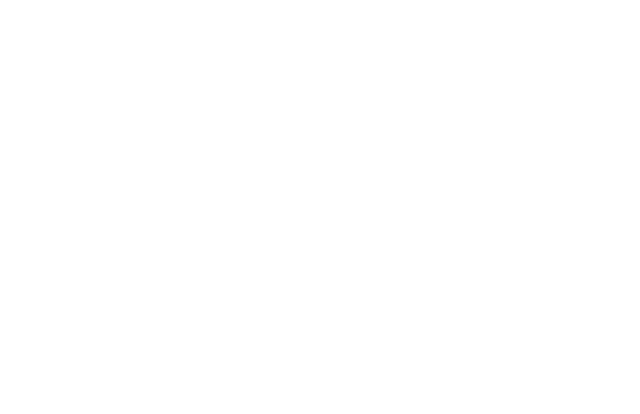
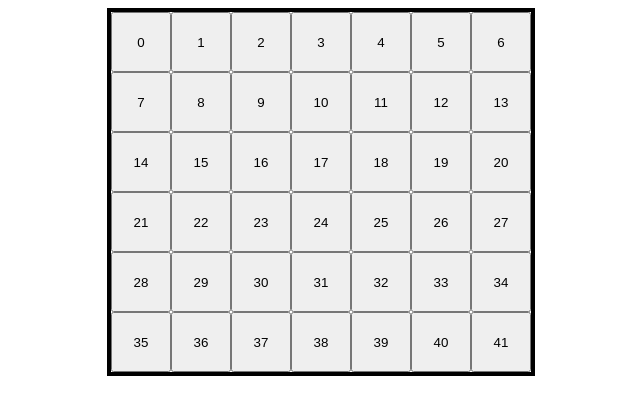
Before and after one commit to justinawcs/connectFOUR, a plain HTML site: page index.html in a window 1280 px wide. Shown: the whole page, without its empty margins (319-959 px from the left). Drawn offline with nearby package versions, Linux system fonts and the light colour scheme.

Commit message:
Add draw_board and start style.css

```diff
--- a/index.html
+++ b/index.html
@@ -9,13 +9,18 @@
     <meta name="description"
         content="Play Connect Four and get four in a row to win!">
     <link rel="stylesheet" type="text/css" href="style.css">
+    <script src="script.js"></script>
     <script src=
         "https://ajax.googleapis.com/ajax/libs/jquery/1.7.1/jquery.min.js">
     </script>
-    <script src="script.js"></script>
 </head>
 
-<body onload="">
+<body onload="draw_board(7,6)">
+<div id="board">
+<!--  <button class="item" id="item-1" type="button" data-bingo=""
+          onclick="select('item-1')">1</button>
+-->
 
+</div>
 </body>
 </html>
--- a/script.js
+++ b/script.js
@@ -0,0 +1,29 @@
+board = document.getElementById('board');
+
+function draw_board(columns, rows) {
+  var col, row;
+  var i = 0;
+  for(row=1; row<=rows; row++){
+    for(col=1; col<=columns; col++){
+      item = document.createElement("BUTTON");
+      item.id = "item-"+i;
+      item.className = "item";
+      item.type = "button";
+      item.onclick = function(){select(this.id)};
+      item.innerHTML = i;
+      item.setAttribute("data-space", "");
+      document.getElementById("board").appendChild(item);
+      i++;
+    }
+  }
+}
+
+function select(item){
+  console.log(item);
+}
+
+// returns only the number part of the item name, 'item-3' -> 3
+function strip_name(item){
+  var start = item.indexOf("-") + 1;
+  return Number( item.slice(start));
+}
--- a/style.css
+++ b/style.css
@@ -0,0 +1,10 @@
+#board {
+  display: grid;
+  grid-template-columns: repeat(7, 60px);
+  grid-template-rows: 60px repeat(5, 60px);
+  border: 4px black solid;
+  width: 420px;
+  text-align: center;
+  margin-left: auto;
+  margin-right: auto;
+}
```
